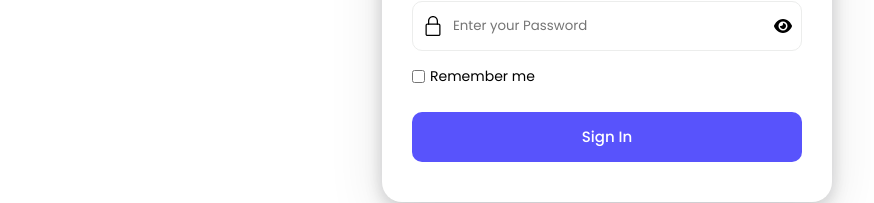
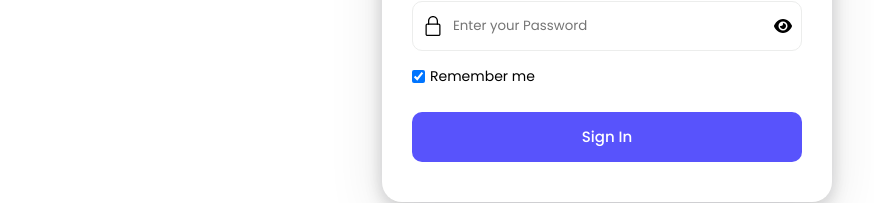
Before and after one commit to web-dev-akash/teachers.wisechamps.com, a React (Create React App) app: page / in a window 1280 px wide. Shown: the part 379-582 px from the top of the page, without its empty margins (33-907 px from the left). Built offline with nearby package versions, Linux system fonts and the light colour scheme; what ldrs would draw is missing.

Commit message:
add new field for lucky draw criteria and make Remember me checked as default

```diff
--- a/src/components/Attendance.jsx
+++ b/src/components/Attendance.jsx
@@ -19,6 +19,7 @@ export const Attendance = ({ setLoading, setError, setMode, userid }) => {
     zoom: "",
     grade: "",
     explanation: "",
+    criteria: "",
     winners: [""],
   });
 
@@ -37,7 +38,7 @@ export const Attendance = ({ setLoading, setError, setMode, userid }) => {
   const handleFormSubmit = async (e, form, userid) => {
     e.preventDefault();
     try {
-      const { sessionDate, zoom, grade, explanation, winners } = form;
+      const { sessionDate, zoom, grade, explanation, criteria, winners } = form;
       if (!sessionDate || !zoom || !grade || !explanation) {
         alert("Please Fill the Required Details");
         return;
@@ -50,6 +51,7 @@ export const Attendance = ({ setLoading, setError, setMode, userid }) => {
         zoom,
         grade,
         explanation,
+        criteria,
         winners,
       });
       const mode = res.data.mode;
@@ -183,6 +185,25 @@ export const Attendance = ({ setLoading, setError, setMode, userid }) => {
                 }}
               />
             </FormControl>
+            <FormControl marginBottom={"1.3rem"}>
+              <FormLabel fontSize={["12px", "12px", "15px", "15px"]}>
+                Lucky Draw Criteria
+              </FormLabel>
+              <Input
+                onChange={handleAttendanceForm}
+                type="text"
+                name="criteria"
+                border={"1px solid #8b8b8b"}
+                _focus={{
+                  outline: "none",
+                  border: "1px solid #5838fc",
+                }}
+                _hover={{
+                  outline: "none",
+                  border: "1px solid #5838fc",
+                }}
+              />
+            </FormControl>
             <Box
               display={"flex"}
               justifyContent={"center"}
--- a/src/components/Main.jsx
+++ b/src/components/Main.jsx
@@ -1,4 +1,3 @@
-import { RaceBy } from "@uiball/loaders";
 import axios from "axios";
 import React, { useEffect, useState } from "react";
 import { Dashboard } from "./Dashboard";
@@ -8,14 +7,13 @@ import { Attendance } from "./Attendance";
 import { Loading } from "./Loading";
 
 export const Main = () => {
-  const emailQuery = new URLSearchParams(window.location.search).get("email");
   const localEmail = localStorage.getItem("wise_email");
   const localPass = localStorage.getItem("wise_pass");
   const [login, setLogin] = useState({
     email: localEmail || "",
     password: localPass || "",
   });
-  const [remember, setRemember] = useState(false);
+  const [remember, setRemember] = useState(true);
   const [showPass, setShowPass] = useState(false);
   const [mode, setMode] = useState(null);
   const [loading, setLoading] = useState(false);
@@ -304,7 +302,12 @@ export const Main = () => {
         </div>
         <div className="flex-row">
           <div>
-            <input id="checkbox" type="checkbox" onChange={saveUserInfo} />
+            <input
+              checked={remember}
+              id="checkbox"
+              type="checkbox"
+              onChange={saveUserInfo}
+            />
             <label htmlFor="checkbox">Remember me</label>
           </div>
         </div>
```
